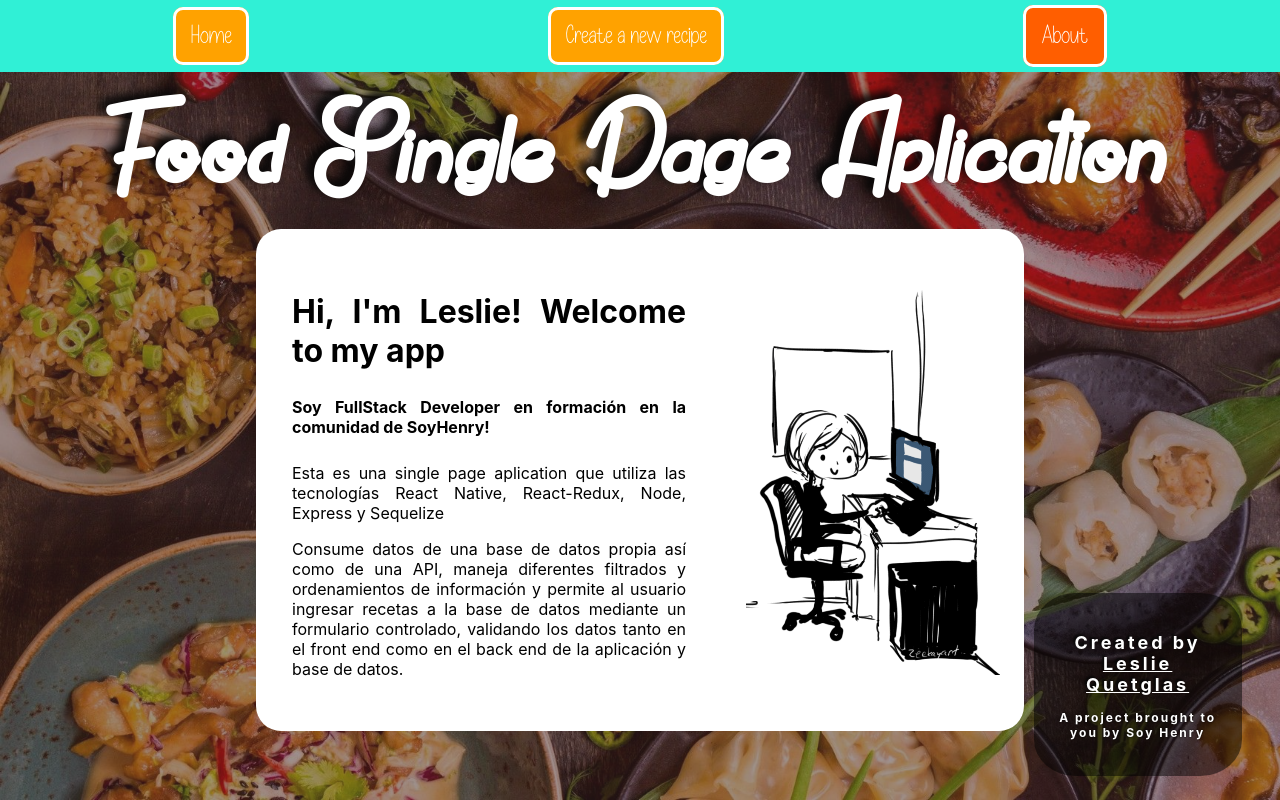
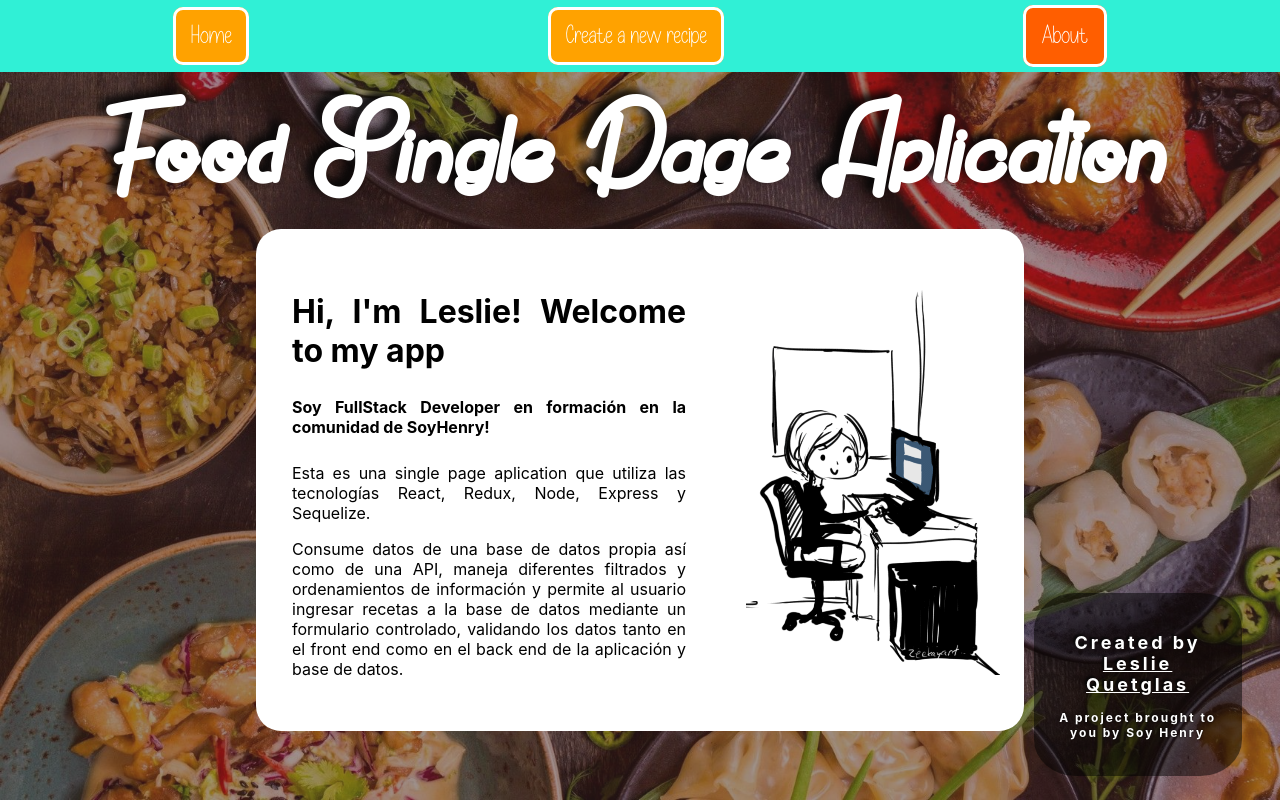
Before and after one commit to LeslieQuet/Foods-SPA-Front, a React (Create React App) app: page /about in a window 1280 px wide. Built offline with nearby package versions, Linux system fonts and the light colour scheme.

Commit message:
About: Tecnologies aplied

```diff
--- a/src/Views/About/About.jsx
+++ b/src/Views/About/About.jsx
@@ -8,7 +8,7 @@ export default function About() {
             <section className={style.text}>
                 <h2 style={{fontSize: '2em'}}>Hi, I'm Leslie! Welcome to my app</h2>
                 <h5 style={{fontSize: '1em'}}>Soy FullStack Developer en formación en la comunidad de SoyHenry!</h5>
-                <p style={{fontSize: '1em'}}>Esta es una single page aplication que utiliza las tecnologías React Native, React-Redux, Node, Express y Sequelize</p>
+                <p style={{fontSize: '1em'}}>Esta es una single page aplication que utiliza las tecnologías React, Redux, Node, Express y Sequelize.</p>
                 <p style={{fontSize: '1em'}}>Consume datos de una base de datos propia así como de una API, maneja diferentes filtrados y ordenamientos de información y permite al usuario ingresar recetas a la base de datos mediante un formulario controlado, validando los datos tanto en el front end como en el back end de la aplicación y base de datos. </p>
             </section>
             <img className={style.img} src={programmer} alt="programmer"/>
```
